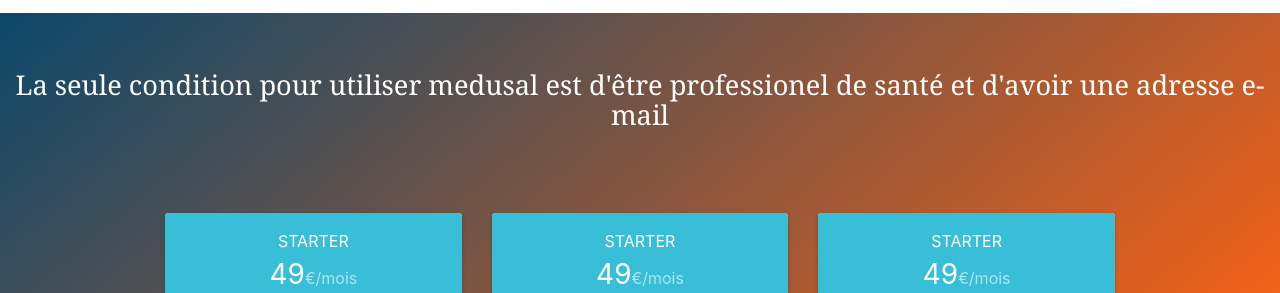
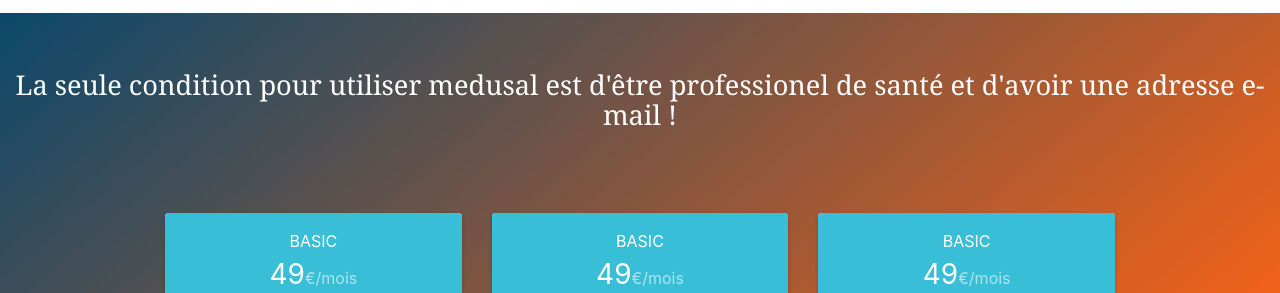
Before and after one commit to medusal/medusal.github.io, a Jekyll site: the page built from _pages/pricing.html, in a window 1280 px wide. Shown: the part 185-478 px from the top of the page. Built offline with Jekyll 4.4.1, drawn with Linux system fonts in a browser that asks for light colours; grey boxes are pictures that could not be loaded.

Commit message:
Update from Forestry.io - _pages/pricing.html

```diff
--- a/_pages/pricing.html
+++ b/_pages/pricing.html
@@ -10,7 +10,7 @@ no-container: true
 
 <section class="blue" style="min-height: 300px"'>
   <h2 class="white text-xs-center clearfix">
-    La seule condition pour utiliser medusal est d'être professionel de santé et d'avoir une adresse e-mail
+    La seule condition pour utiliser medusal est d'être professionel de santé et d'avoir une adresse e-mail !
   </h2>
 
 </section>
@@ -22,7 +22,7 @@ no-container: true
         <div class="col-xs-12 col-md-4">
           <div class="column clearfix">
             <div class="header text-xs-center">
-              <div class="text-uppercase p-t-1">Starter</div>
+              <div class="text-uppercase p-t-1">BASIC</div>
               <span style="font-size: 28px;">49</span><span style="color: rgba(255,255,255,0.6)">€/mois</span>
             </div>
             <div class="body ">
```
